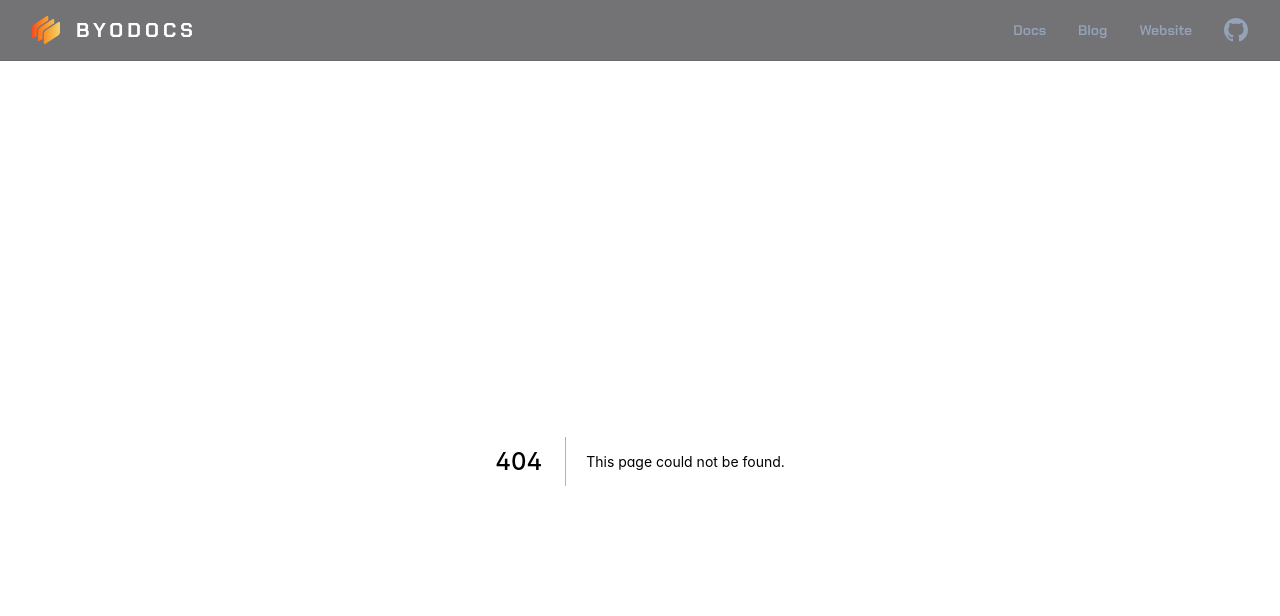
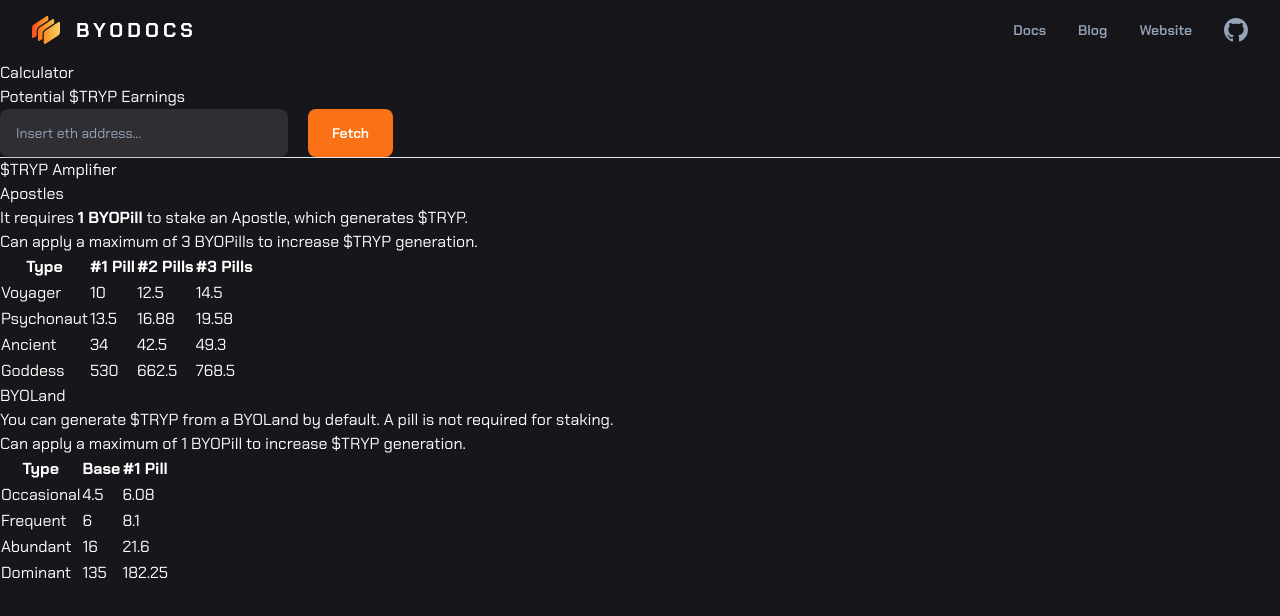
Before and after one commit to jkdale/byodocs, a Next.js app: page /docs/tryp-calculator in a window 1280 px wide. Before the commit this address had no page. Shown: the top 616 px of the page. Built offline with nearby package versions, Linux system fonts and the light colour scheme; what @badrap/bar-of-progress would draw is missing.

Commit message:
:rocket: $TRYP Calculator page

```diff
--- /dev/null
+++ b/src/pages/docs/tryp-calculator.mdx
@@ -0,0 +1,52 @@
+---
+title: $TRYP Calculator
+description: Analyze your potential earnings with the $TRYP calculator
+---
+
+import { apostles, byoland } from "@/tokens"
+import { apostlesBoost, byolandBoost } from "@/tokens/trypMultiplier"
+
+import { TrypCalculator } from "@/components/TrypCalculator"
+import { TrypMultiplier } from "@/components/TrypMultiplier"
+
+## Calculator
+### Potential $TRYP Earnings
+
+<TrypCalculator />
+
+---
+
+## $TRYP Amplifier
+
+### Apostles
+It requires **1 [BYOPill](/docs/byopills)** to stake an Apostle, which generates [$TRYP](/docs/tryp).
+
+Can apply a maximum of 3 BYOPills to increase $TRYP generation.
+
+<table className="table-auto">
+  <thead>
+    <tr>
+      <th>Type</th>
+      <th>#1 Pill</th>
+      <th>#2 Pills</th>
+      <th>#3 Pills</th>
+    </tr>
+  </thead>
+  <TrypMultiplier tokens={apostles} multiplier={apostlesBoost} />
+</table>
+
+### BYOLand
+You can generate [$TRYP](/docs/tryp) from a [BYOLand](/docs/byoland) by default. A pill is not required for staking.
+
+Can apply a maximum of 1 BYOPill to increase $TRYP generation.
+
+<table className="table-auto">
+  <thead>
+    <tr>
+      <th>Type</th>
+      <th>Base</th>
+      <th>#1 Pill</th>
+    </tr>
+  </thead>
+  <TrypMultiplier tokens={byoland} multiplier={byolandBoost} />
+</table>
```
